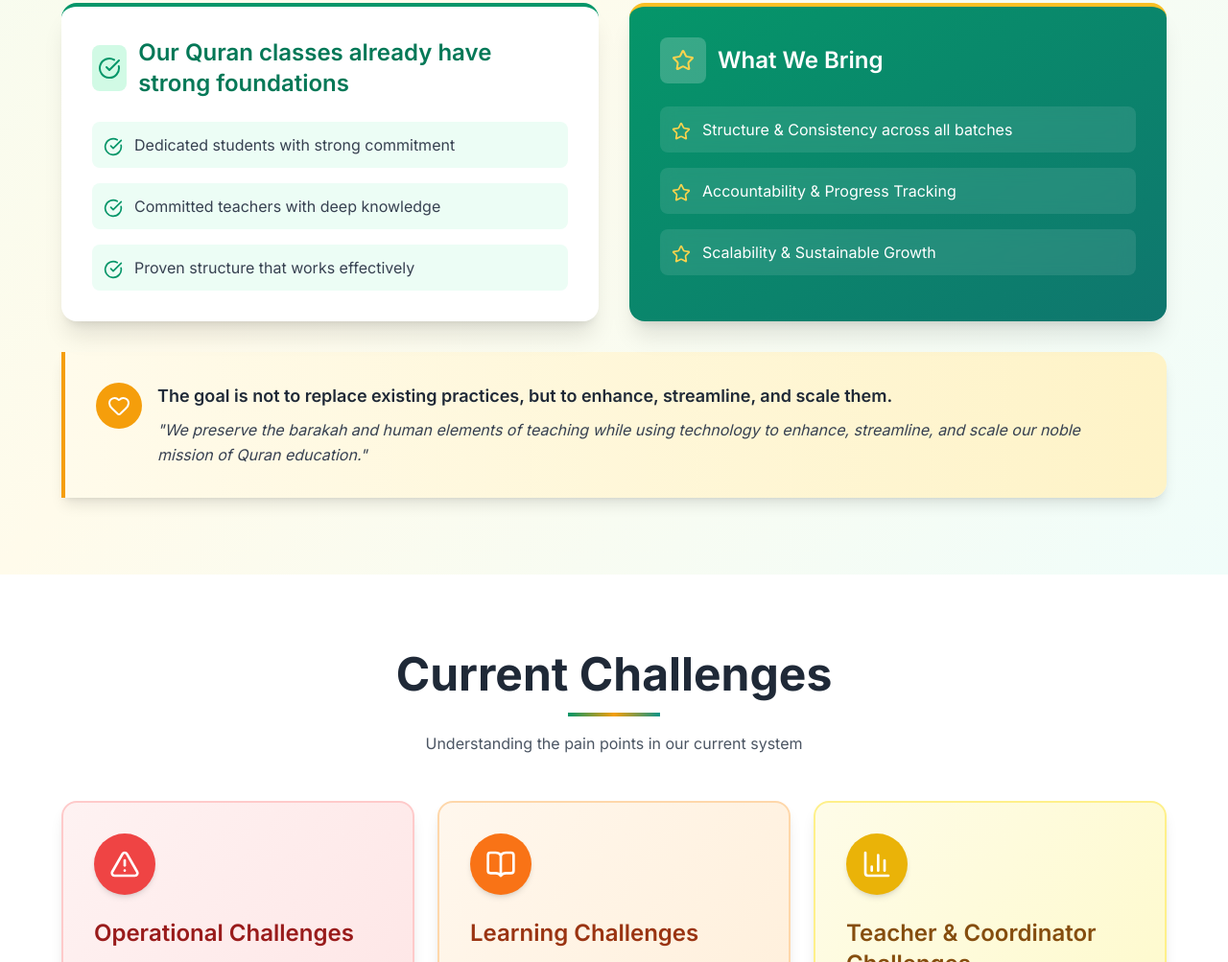
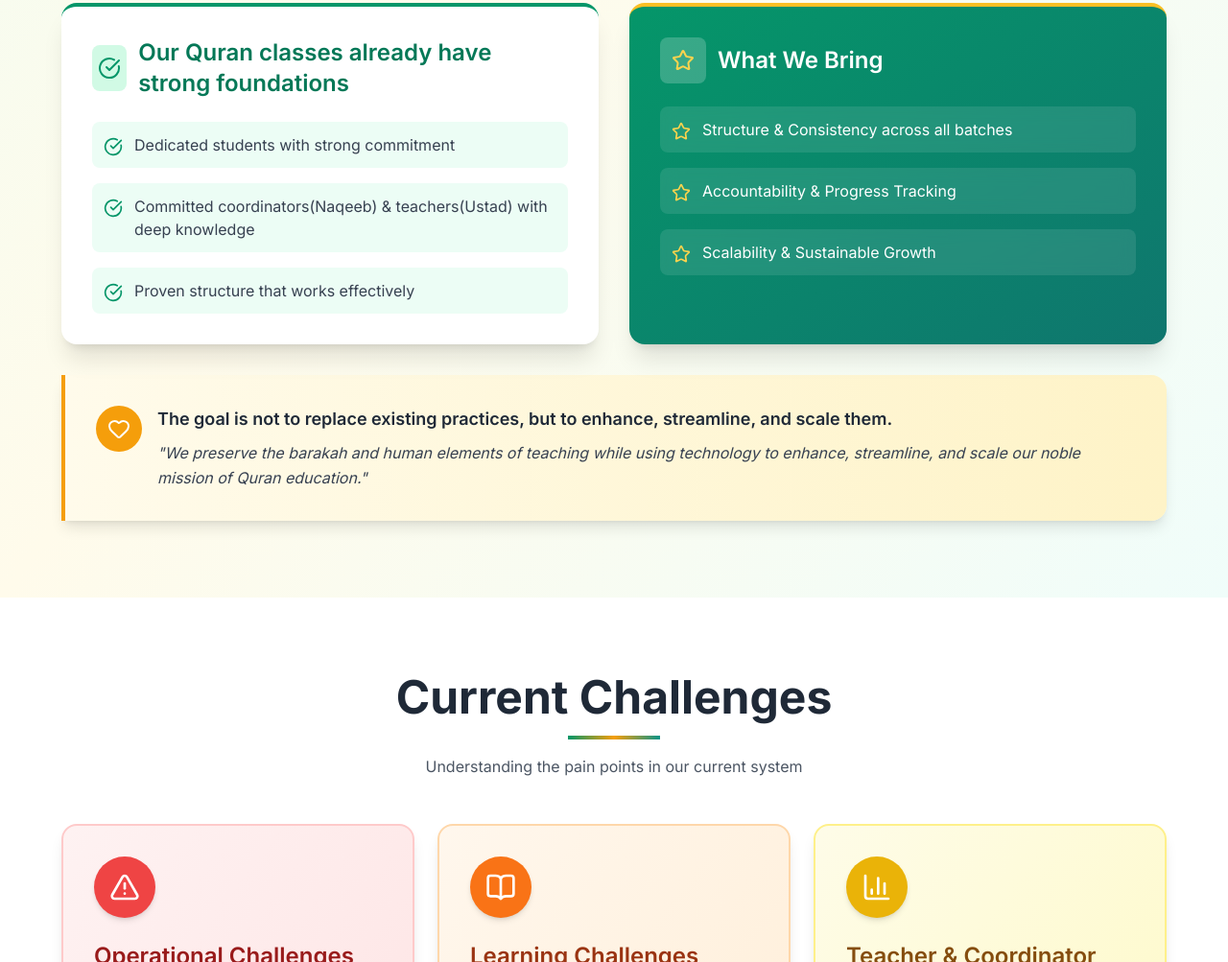
Before and after one commit to osmankhan4u/Quranclass, a plain HTML site: page index.html in a window 1280 px wide. Shown: the part 1045-2048 px from the top of the page at 96% size. Drawn offline with nearby package versions, Linux system fonts and the light colour scheme.

Commit message:
updated text

```diff
--- a/index.html
+++ b/index.html
@@ -115,7 +115,7 @@
                 </li>
                 <li class="flex items-start gap-3 p-3 bg-emerald-50 rounded-lg">
                   <i data-lucide="check-circle" class="w-5 h-5 text-emerald-600 mt-1 flex-shrink-0" ></i>
-                  <span>Committed teachers with deep knowledge</span>
+                  <span>Committed coordinators(Naqeeb) & teachers(Ustad) with deep knowledge</span>
                 </li>
                 <li class="flex items-start gap-3 p-3 bg-emerald-50 rounded-lg">
                   <i data-lucide="check-circle" class="w-5 h-5 text-emerald-600 mt-1 flex-shrink-0" ></i>
```
